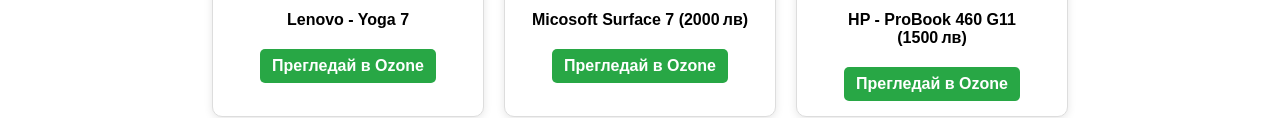
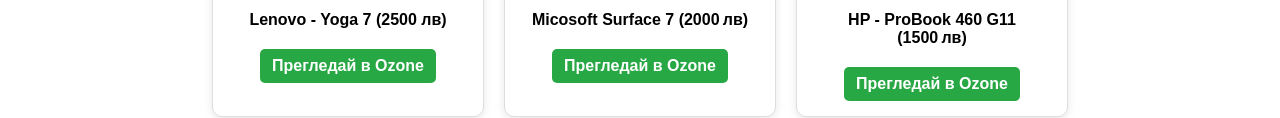
Before and after one commit to N1k2an/techzone, a plain HTML site: page laptops.html in a window 1280 px wide. Shown: the part 1576-1694 px from the top of the page. Drawn offline with Linux system fonts and the light colour scheme.

Commit message:
Update laptops.html

```diff
--- a/laptops.html
+++ b/laptops.html
@@ -67,7 +67,7 @@
       <div class="laptop-grid">
         <div class="laptop-card">
           <img src="https://ardes.bg/uploads/original/lenovo-yoga-7-2-in-1-14-gen-9-541987.jpg" alt="Lenovo Yoga 7" />
-          <h3>Lenovo - Yoga 7</h3>
+          <h3>Lenovo - Yoga 7 (2500 лв)</h3>
           <a href="https://www.ozone.bg/product/lenovo-yoga-7-2-in-1-intel-core-ultra-5-226v-14inch-2-8k-oled-500n-120hz-touch-16gb-ddr5-1tb-pcie-w1/" target="_blank">Прегледай в Ozone</a>
         </div>
         <div class="laptop-card">
```
